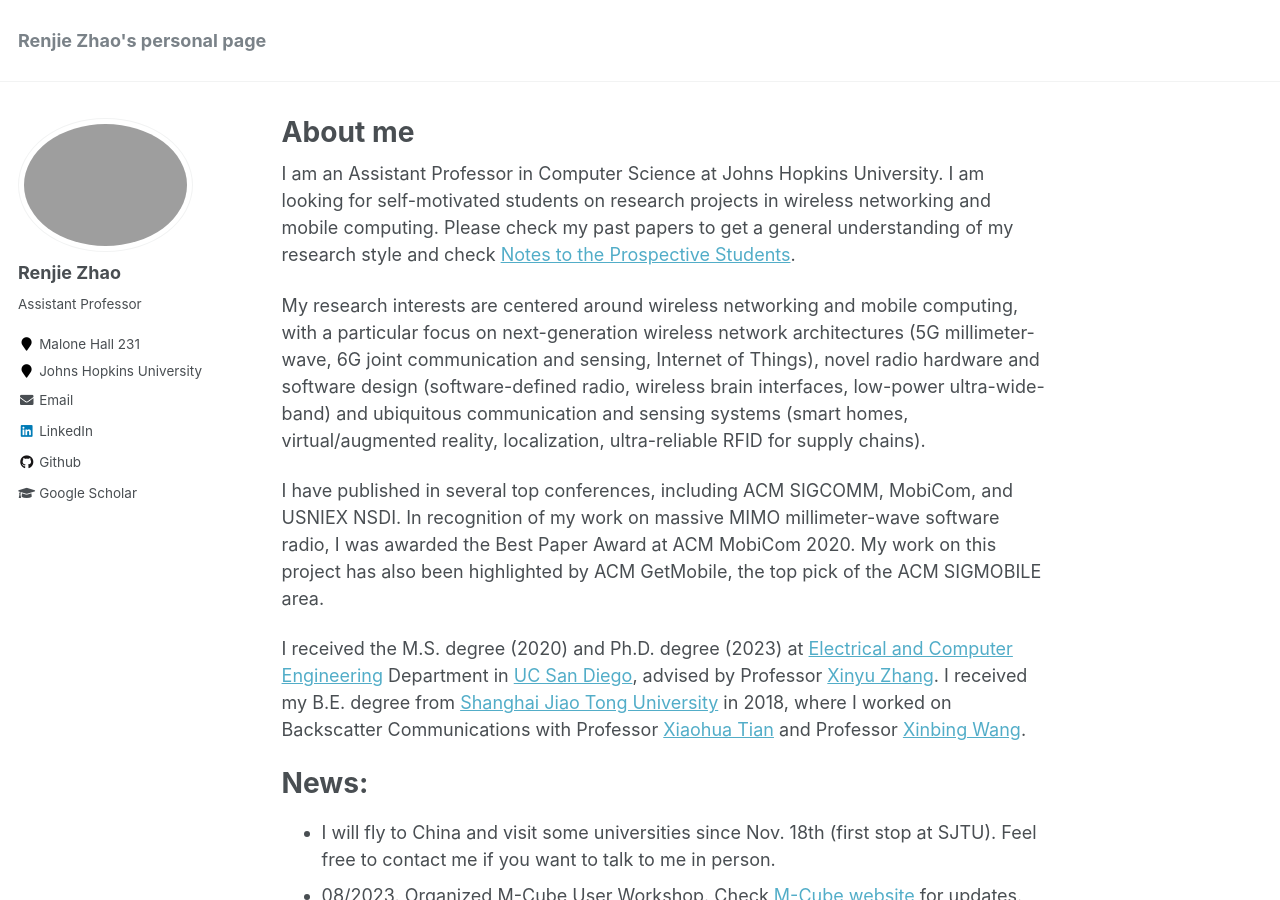
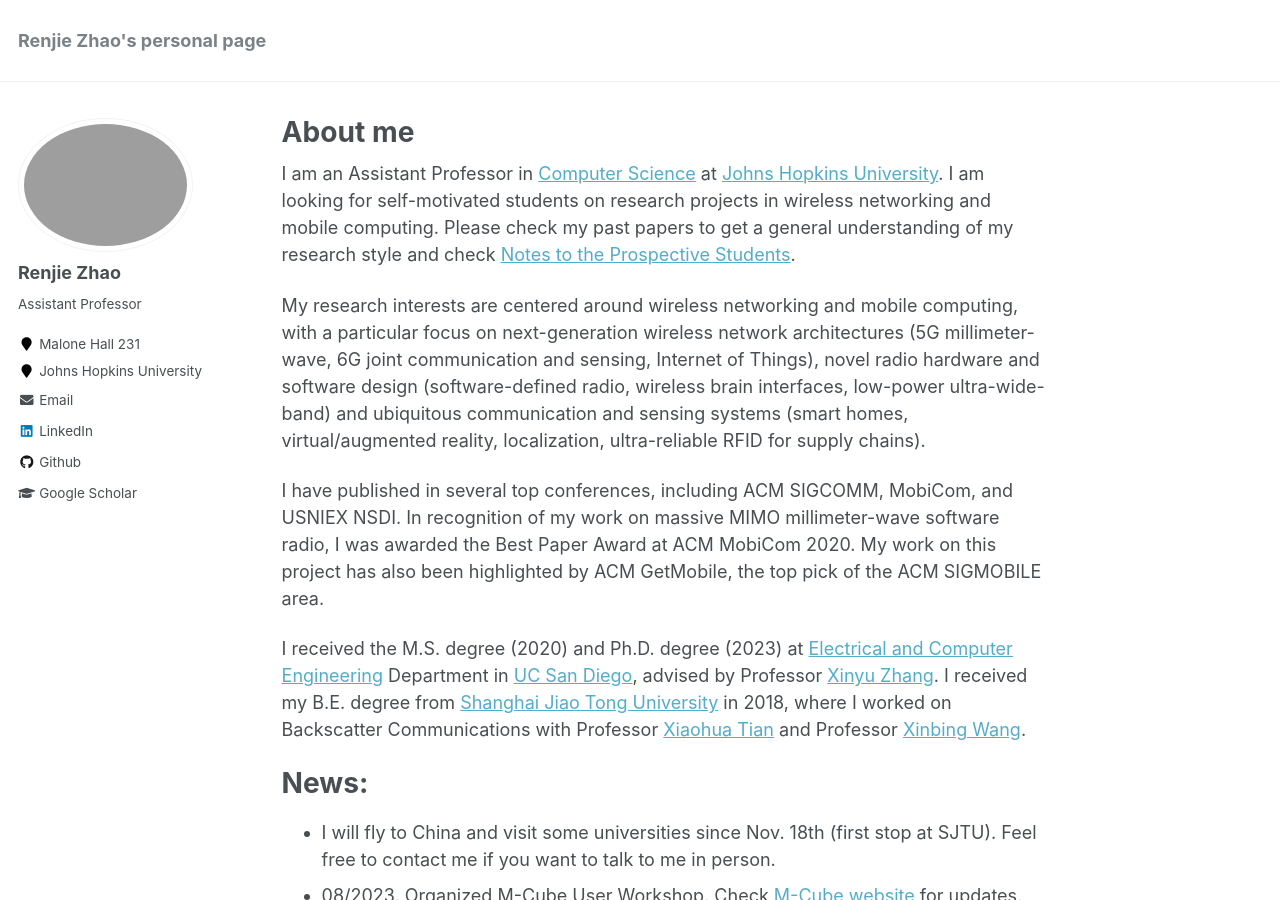
Before and after one commit to mle0108/RenjieZhao.github.io, a Jekyll site: the page built from _pages/about.md, in a window 1280 px wide and 900 px high. Built offline with Jekyll 4.4.1, drawn with Linux system fonts in a browser that asks for light colours; part of the change alters nothing that is shown.

Commit message:
update link

```diff
--- a/_pages/about.md
+++ b/_pages/about.md
@@ -13,7 +13,7 @@ yellow { color: yellow }
 </style>
 
 
-I am an Assistant Professor in Computer Science at Johns Hopkins University. I am looking for self-motivated students on research projects in wireless networking and mobile computing. Please check my past papers to get a general understanding of my research style and check [Notes to the Prospective Students](https://renjiezhao.github.io/notes_to_students).
+I am an Assistant Professor in [Computer Science](https://www.cs.jhu.edu/) at [Johns Hopkins University](https://www.jhu.edu/). I am looking for self-motivated students on research projects in wireless networking and mobile computing. Please check my past papers to get a general understanding of my research style and check [Notes to the Prospective Students](https://renjiezhao.github.io/notes_to_students).
 
 My research interests are centered around wireless networking and mobile computing, with a particular focus on next-generation wireless network architectures (5G millimeter-wave, 6G joint communication and sensing, Internet of Things), novel radio hardware and software design (software-defined radio, wireless brain interfaces, low-power ultra-wide-band) and ubiquitous communication and sensing systems (smart homes, virtual/augmented reality, localization, ultra-reliable RFID for supply chains).
 
```
